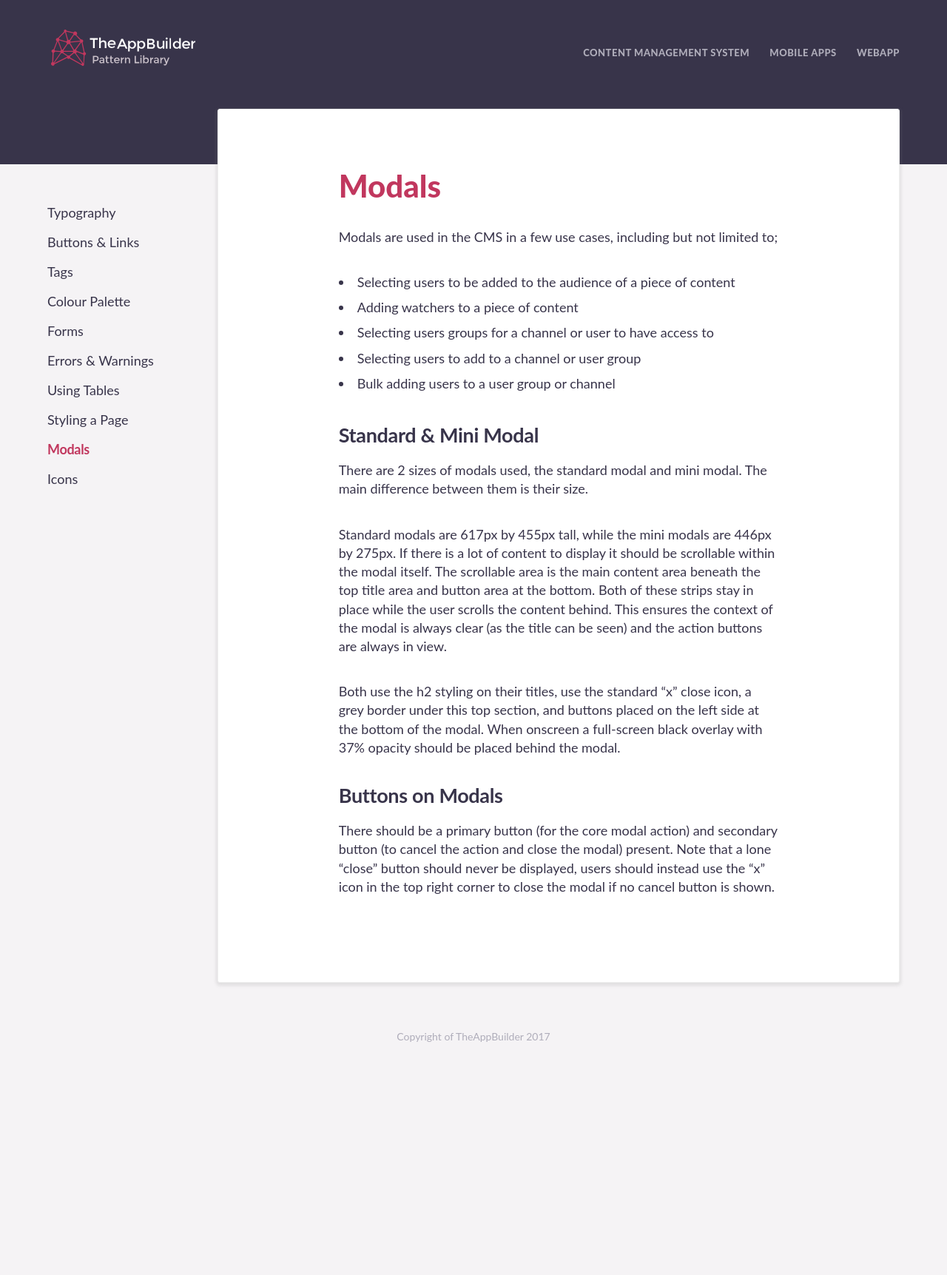
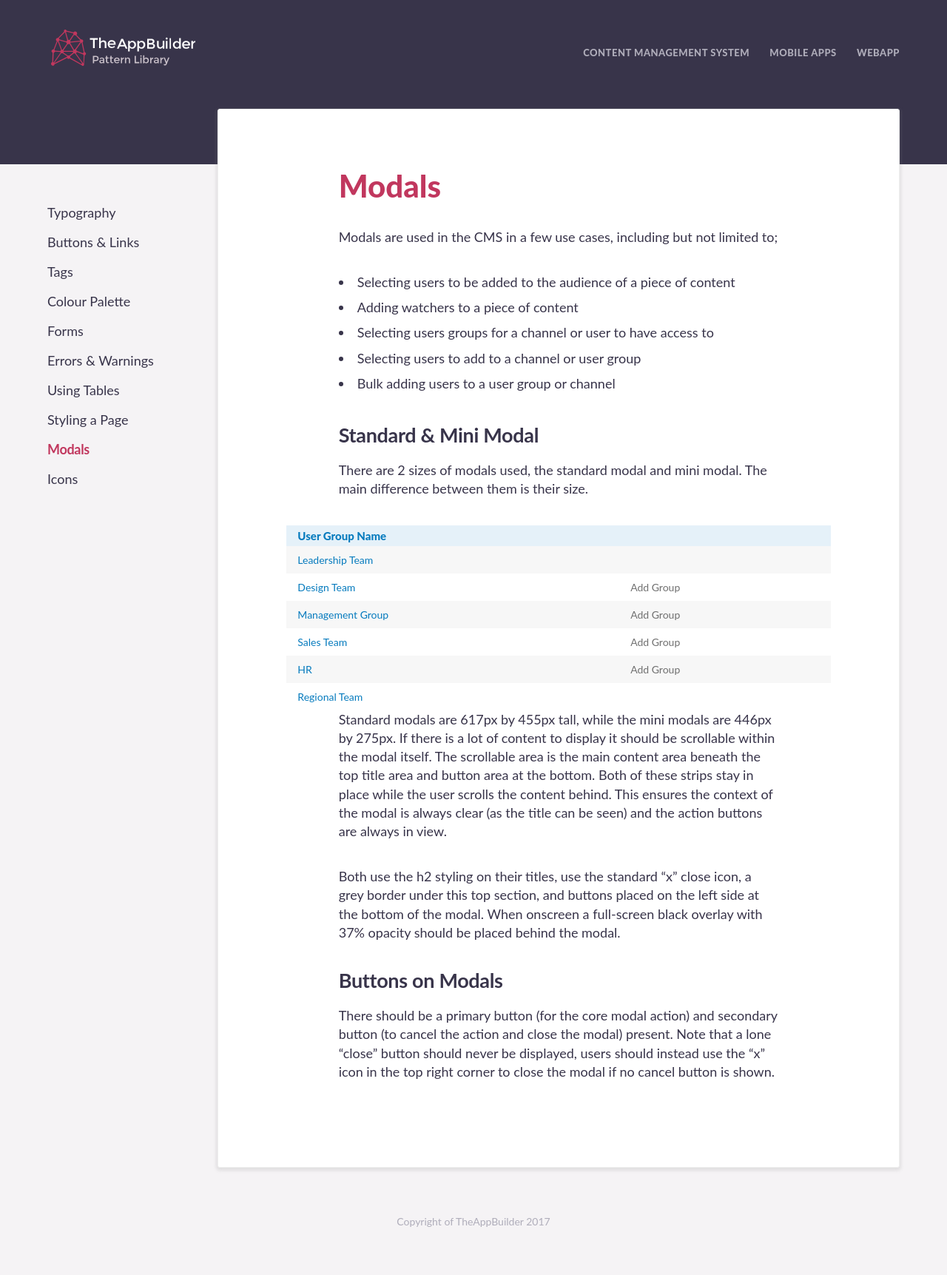
Before and after one commit to TheAppBuilderTeam/tab-pattern-library, a Jekyll site: the page built from cms/modals/index.html, in a window 1280 px wide. Shown: the whole page at 74% size. Built offline with Jekyll 4.4.1, drawn with Linux system fonts in a browser that asks for light colours; some web fonts are replaced; before the commit the page ends 1473 px from its top, so only the background shows below that.

Commit message:
Modal element start

```diff
--- a/_sass/cms/_styles.scss
+++ b/_sass/cms/_styles.scss
@@ -518,5 +518,18 @@
 	box-shadow: 0 5px 0 #ddd;
 	margin-top: 10px;
 	margin-bottom: 28px;
+}
+
+
+
+
+/*Modals
+-----------------------------------------------------------------------------------------------------*/
+.modal__table tr{
+
 
 }
+
+.modal__table{
+	width: 100%;
+}
--- a/cms/modals/index.html
+++ b/cms/modals/index.html
@@ -17,10 +17,87 @@
 
 <h2>Standard &amp; Mini Modal</h2>
 <p>There are 2 sizes of modals used, the standard modal and mini modal. The main difference between them is their size. </p>
- <!--
-[Element Standard modal]
 
-[Element mini modal] -->
+
+ <!--[Element Standard modal]-->
+
+<div class="main__content__block clearfix">
+
+
+  <div class="">
+  	<table class="table-allUsers modal__table">
+  		<tbody>
+  		<tr class="table-RowOne">
+  				<th>
+  				User Group Name
+  				</th>
+  				<th>
+  				</th>
+  		</tr>
+  		<tr>
+  			<td class="table-columnOne">
+  			     Leadership Team
+  			</td>
+  			<td>
+  					<img class="iconograhy--icons greenTick" src="{{ site.baseurl }}/assets/images/greenTick.svg"/>
+  			</td>
+  		</tr>
+  		<tr>
+  			<td class="table-columnOne">
+  				Design Team
+  			</td>
+  			<td>
+  					Add Group
+  			</td>
+  		</tr>
+  		<tr>
+  			<td class="table-columnOne">
+  				Management Group
+  			</td>
+  			<td>
+  				Add Group
+  			</td>
+  		</tr>
+  		<tr>
+  			<td class="table-columnOne">
+  			  Sales Team
+  			</td>
+  			<td>
+  					Add Group
+  			</td>
+      </tr>
+  		<tr>
+  			<td class="table-columnOne">
+  				HR
+  			</td>
+  			<td>
+  				Add Group
+  			</td>
+  		</tr>
+  		<tr>
+  			<td class="table-columnOne">
+  				Regional Team
+  			</td>
+  			<td>
+  					<img class="iconograhy--icons greenTick" src="{{ site.baseurl }}/assets/images/greenTick.svg"/>
+  			</td>
+  		</tr>
+  		</tbody>
+  </table>
+
+  </div>
+
+</div>
+
+
+
+
+
+
+<!-- [Element mini modal] -->
+
+
+
 
 <p>Standard modals are 617px by 455px tall, while the mini modals are 446px by 275px. If there is a lot of content to display it should be scrollable within the modal itself. The scrollable area is the main content area beneath the top title area and button area at the bottom. Both of these strips stay in place while the user scrolls the content behind. This ensures the context of the modal is always clear (as the title can be seen) and the action buttons are always in view.  </p>
 
```
